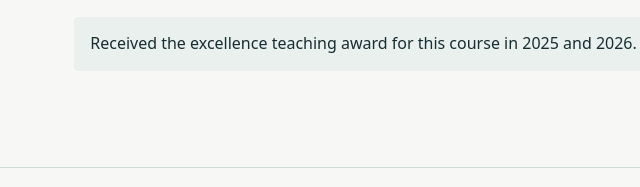
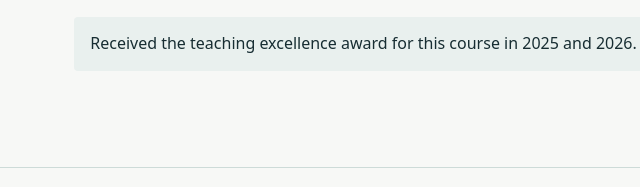
Before and after one commit to prateekvishnoi-wq/prateekvishnoi.github.io, a plain HTML site: page teaching/cs212/index.html in a window 1280 px wide. Shown: the part 2578-2765 px from the top of the page, 304-944 px from the left. Drawn offline with Linux system fonts and the light colour scheme.

Commit message:
Reword CS212 teaching award line (#4)
Claude-Session: https://claude.ai/code/session_0118fG2w7PS9RiXebW4Wx21H

Co-authored-by: Claude <noreply@anthropic.com>

```diff
--- a/teaching/cs212/index.html
+++ b/teaching/cs212/index.html
@@ -125,7 +125,7 @@
             <li><a class="material-link" href="https://drive.google.com/file/d/1IAtBlKTVJvWLQjAMOzk-txn8Nb2IPnsR/view?usp=drive_link">End sem 2</a></li>
           </ul>
           <p id="no-results" class="empty-state" hidden>No materials match this search.</p>
-          <p class="award">Received the excellence teaching award for this course in 2025 and 2026.</p>
+          <p class="award">Received the teaching excellence award for this course in 2025 and 2026.</p>
         </section>
       </div>
     </div>
```
